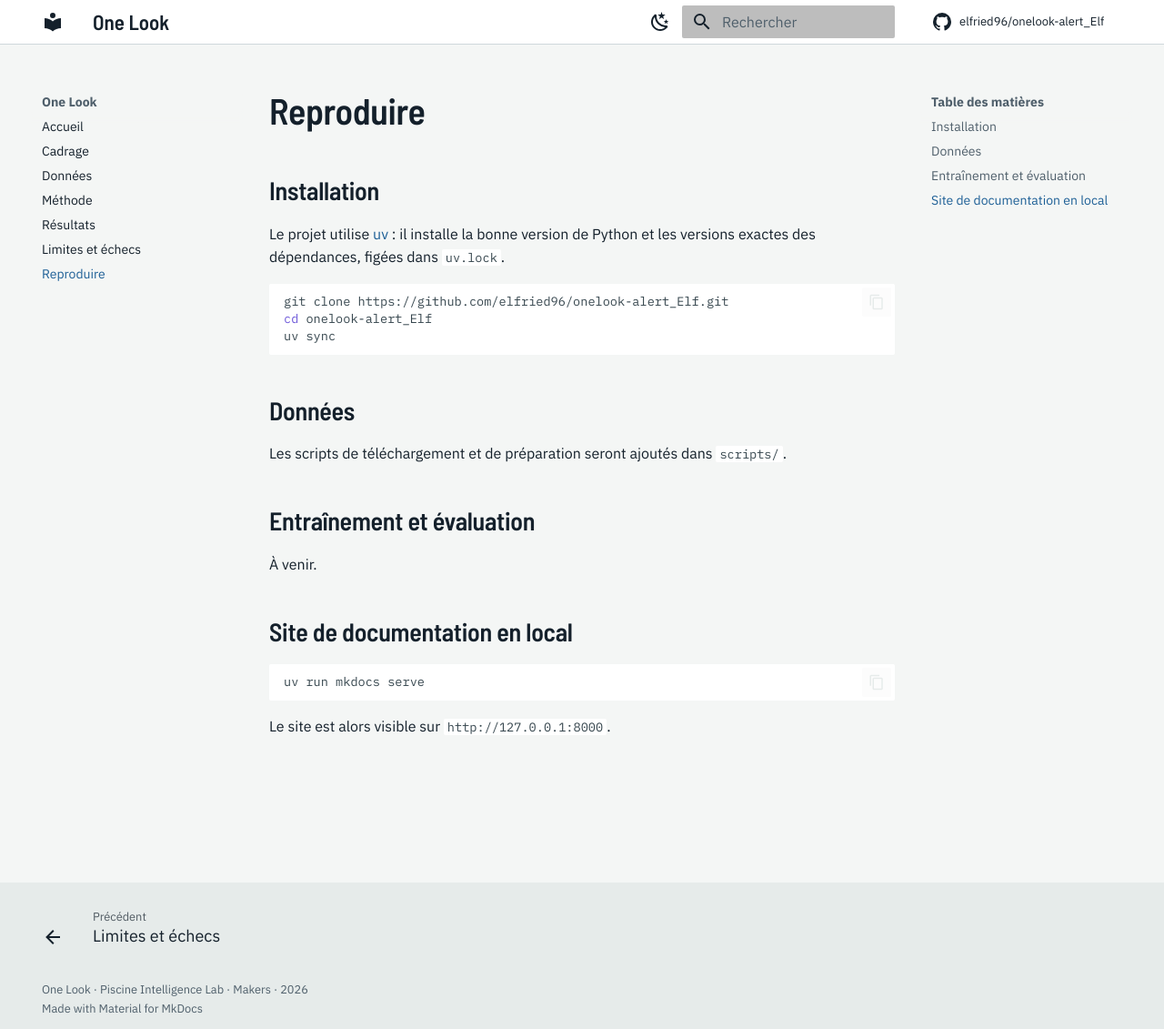
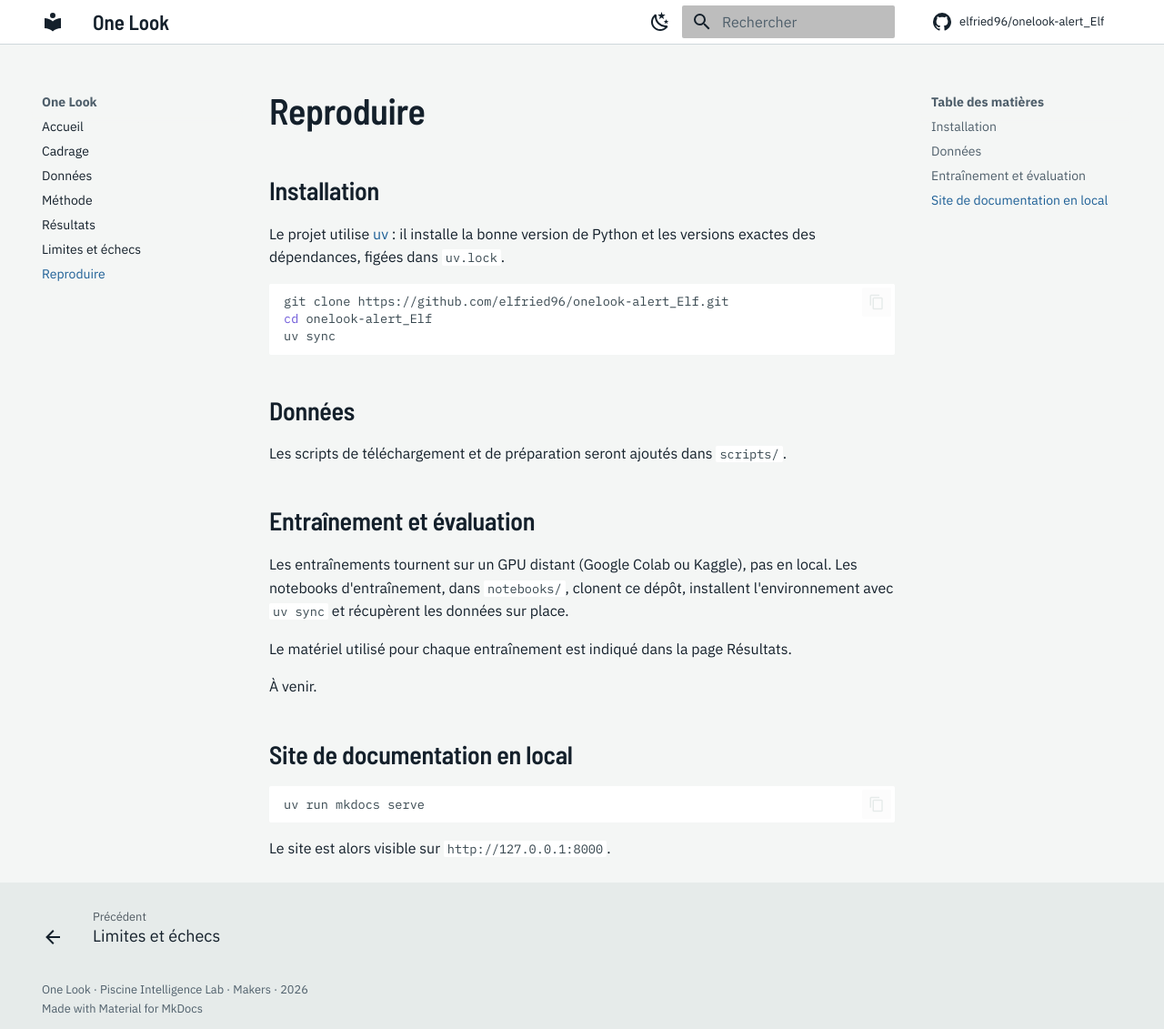
Before and after one commit to elfried96/onelook-alert_Elf, an MkDocs documentation site: the page built from docs/reproduce.md, in a window 1280 px wide and 1131 px high. Shown: the whole window at 91% size. Built offline with MkDocs 1.6.1 and Material for MkDocs 9.7.7, drawn with Linux system fonts in a browser that asks for light colours; comment, search, counter and statistics services are not loaded.

Commit message:
Entraînement sur GPU distant et runner GitHub fixé
- Les entraînements tournent sur Colab ou Kaggle, jamais en local
- GitHub Actions : runner ubuntu-24.04 au lieu de ubuntu-latest

```diff
--- a/docs/reproduce.md
+++ b/docs/reproduce.md
@@ -16,6 +16,10 @@ Les scripts de téléchargement et de préparation seront ajoutés dans `scripts
 
 ## Entraînement et évaluation
 
+Les entraînements tournent sur un GPU distant (Google Colab ou Kaggle), pas en local. Les notebooks d'entraînement, dans `notebooks/`, clonent ce dépôt, installent l'environnement avec `uv sync` et récupèrent les données sur place.
+
+Le matériel utilisé pour chaque entraînement est indiqué dans la page Résultats.
+
 À venir.
 
 ## Site de documentation en local
```
Also changed, not shown: CLAUDE.md (+2 -1 lines), 1 other file.
